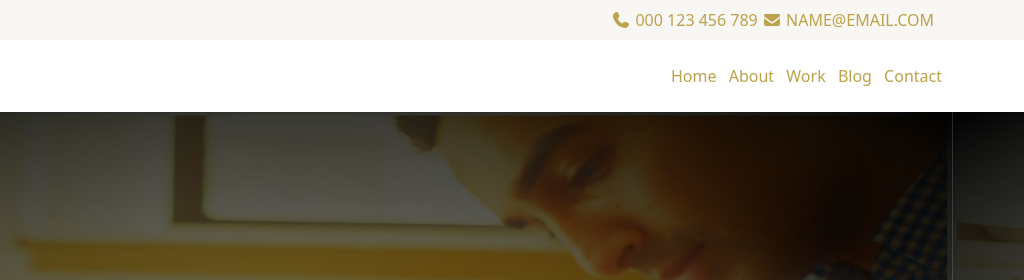
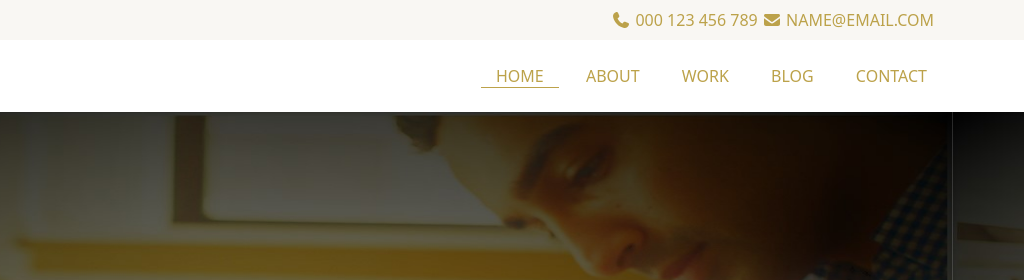
Before and after one commit to udaymondal/EliteCorp, a plain HTML site: page index.html in a window 1280 px wide. Shown: the top 280 px of the page, 256-1280 px from the left. Drawn offline with Linux system fonts and the light colour scheme; files whose address does not match are found by name.

Commit message:
navbar fixed

```diff
--- a/css/style.css
+++ b/css/style.css
@@ -20,6 +20,15 @@ ul {
 ul li a {
   text-decoration: none;
   color: #bca24a;
+  padding: 0 15px;
+}
+.navbg ul li a:hover{
+    color: black;
+    font-weight: bold;
+}
+.navbg ul li .active{
+	border-bottom: 1px solid #bca24a;
+    color: #bca24a;
 }
 .single-word-bg {
   color: #bca24a;
--- a/index.html
+++ b/index.html
@@ -33,8 +33,8 @@
               <img src="./images/logo.png" alt="" />
             </div>
             <div class="col-md-6 offset-md-2 text-end">
-              <ul class="list-inline py-3 my-auto">
-                <li class="list-inline-item"><a href="#">Home</a></li>
+              <ul class="list-inline py-3 my-auto text-uppercase">
+                <li class="list-inline-item"><a class="active" href="#">Home</a></li>
                 <li class="list-inline-item"><a href="#">About</a></li>
                 <li class="list-inline-item"><a href="#">Work</a></li>
                 <li class="list-inline-item"><a href="#">Blog</a></li>
```
